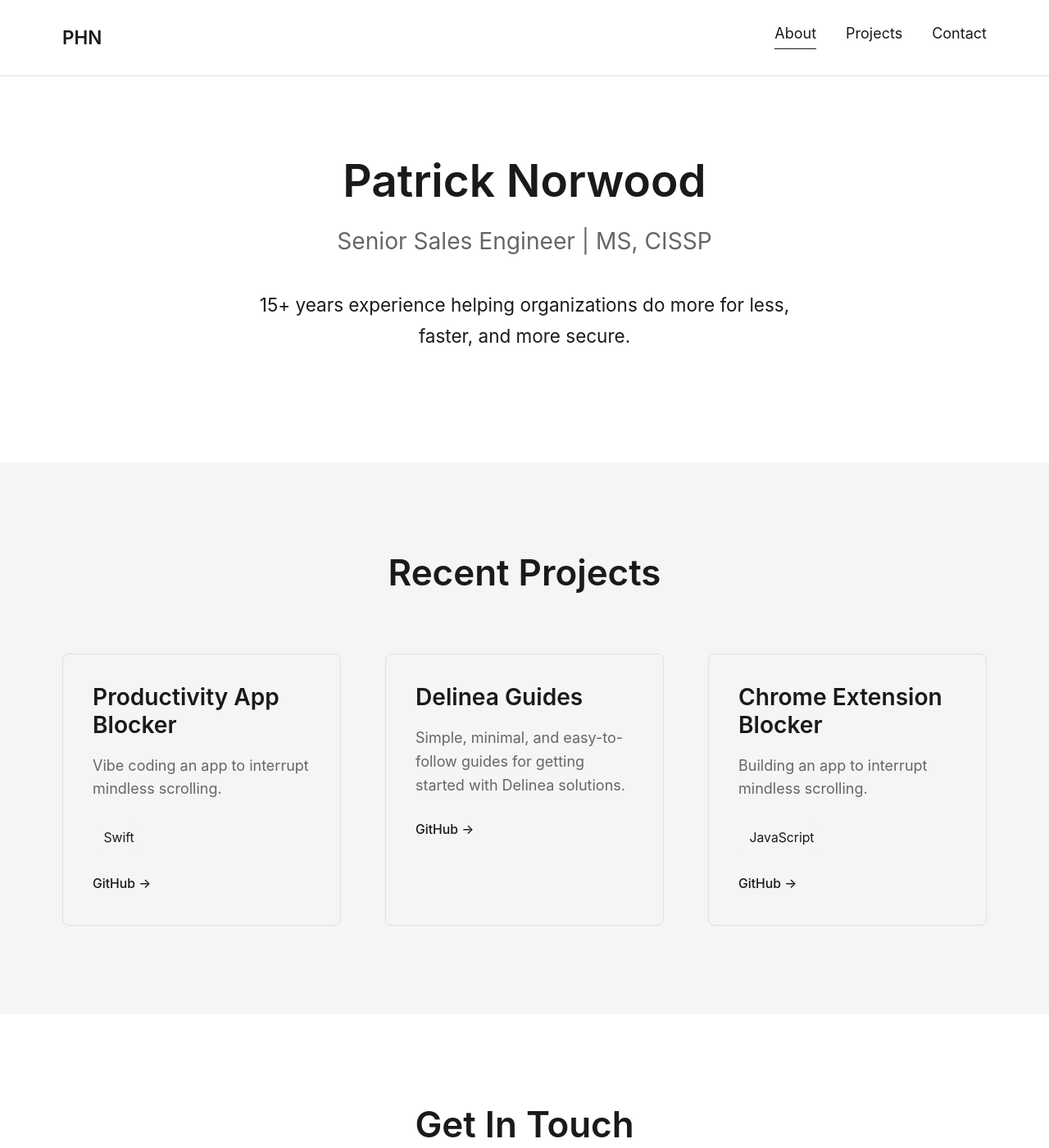
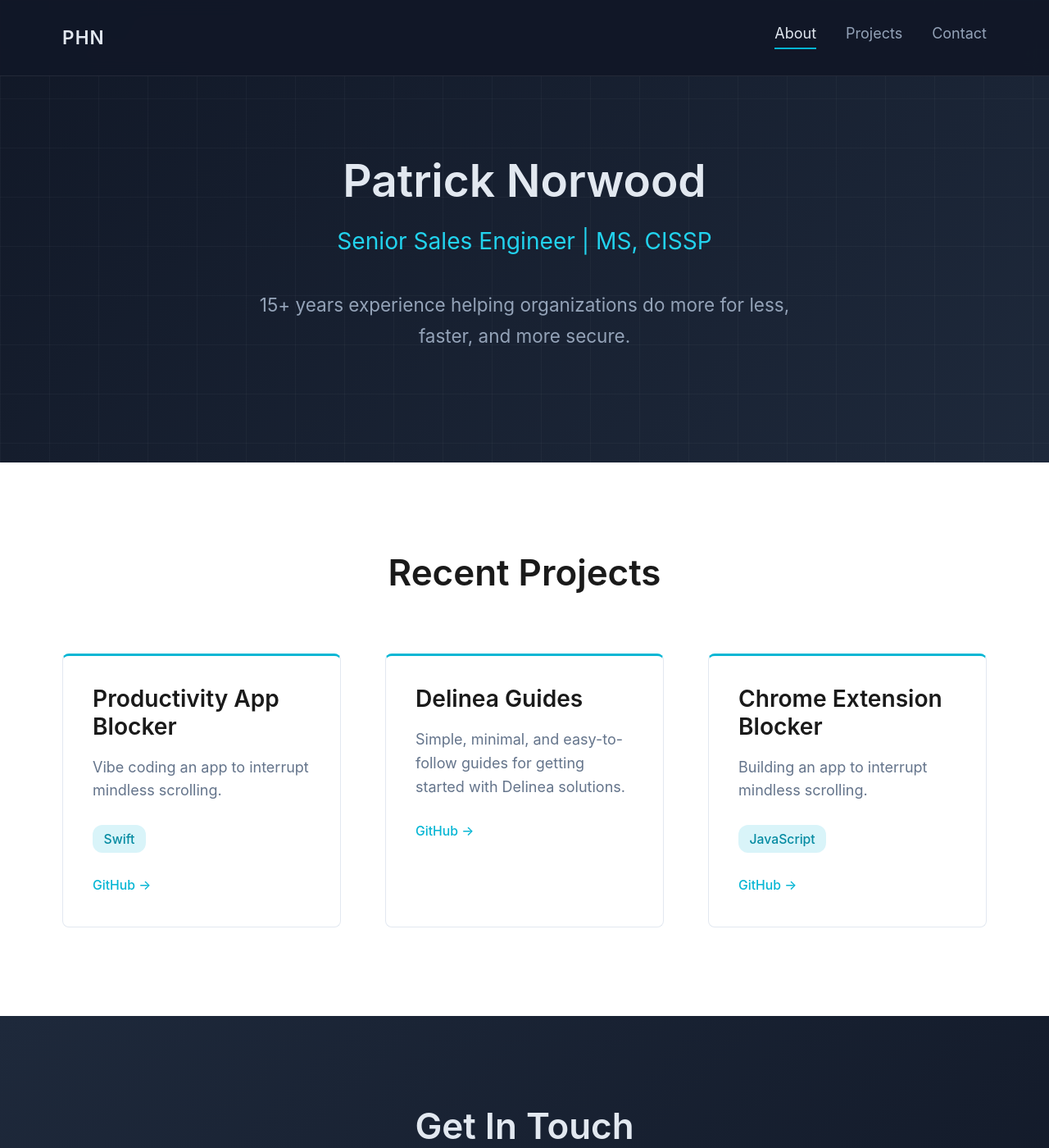
Before and after one commit to phnorwood/phnorwood.github.io, a Jekyll site: the page built from index.html, in a window 1280 px wide and 1400 px high. Shown: the whole window at 82% size. Built offline with Jekyll 4.4.1, drawn with Linux system fonts in a browser that asks for light colours; the list of posts is cut into pages by our own code.

Commit message:
Redesign site with dark navy/cyan color scheme, add GitHub projects, and re-enable Projects nav.

```diff
--- a/_sass/_base.scss
+++ b/_sass/_base.scss
@@ -42,14 +42,14 @@ p {
 }
 
 a {
-  color: $color-text;
+  color: $color-accent;
   text-decoration: none;
-  border-bottom: 1px solid $color-border;
-  transition: border-color $transition-base;
+  border-bottom: 1px solid transparent;
+  transition: border-color $transition-base, color $transition-base;
 
   &:hover,
   &:focus {
-    border-bottom-color: $color-text;
+    border-bottom-color: $color-accent;
   }
 }
 
--- a/_sass/_layout.scss
+++ b/_sass/_layout.scss
@@ -12,10 +12,6 @@ main {
 
 section {
   padding: $space-3xl 0;
-
-  &:nth-child(even) {
-    background-color: $color-background-alt;
-  }
 }
 
 // Grid System
--- a/_sass/_navigation.scss
+++ b/_sass/_navigation.scss
@@ -4,9 +4,9 @@
   top: 0;
   left: 0;
   right: 0;
-  background-color: rgba(255, 255, 255, 0.95);
+  background-color: rgba($color-dark, 0.95);
   backdrop-filter: blur(10px);
-  border-bottom: 1px solid $color-border;
+  border-bottom: 1px solid rgba(255, 255, 255, 0.08);
   z-index: 1000;
 }
 
@@ -22,10 +22,13 @@
 .nav-logo {
   font-size: $font-size-lg;
   font-weight: 600;
+  color: $color-text-on-dark;
   border: none;
+  letter-spacing: 0.05em;
 
   &:hover {
     border: none;
+    color: $color-accent-light;
   }
 }
 
@@ -42,7 +45,7 @@
     display: block;
     width: 24px;
     height: 2px;
-    background-color: $color-text;
+    background-color: $color-text-on-dark;
     transition: all $transition-base;
   }
 }
@@ -57,6 +60,8 @@
     border: none;
     padding: $space-xs 0;
     position: relative;
+    color: $color-text-on-dark-muted;
+    transition: color $transition-base;
 
     &::after {
       content: '';
@@ -64,9 +69,14 @@
       bottom: 0;
       left: 0;
       width: 0;
-      height: 1px;
-      background-color: $color-text;
+      height: 2px;
+      background-color: $color-accent;
       transition: width $transition-base;
+    }
+
+    &:hover,
+    &.active {
+      color: $color-text-on-dark;
     }
 
     &:hover::after,
@@ -88,8 +98,8 @@
     left: 0;
     right: 0;
     flex-direction: column;
-    background-color: $color-background;
-    border-bottom: 1px solid $color-border;
+    background-color: $color-dark;
+    border-bottom: 1px solid rgba(255, 255, 255, 0.08);
     padding: $space-md $container-padding;
     gap: $space-md;
     display: none;
--- a/_sass/_sections.scss
+++ b/_sass/_sections.scss
@@ -4,15 +4,34 @@
 .hero {
   padding: calc($space-3xl + 80px) 0 $space-3xl;
   text-align: center;
+  background: linear-gradient(135deg, $color-dark 0%, $color-dark-mid 100%);
+  color: $color-text-on-dark;
+  position: relative;
+  overflow: hidden;
+
+  // Subtle grid pattern overlay
+  &::before {
+    content: '';
+    position: absolute;
+    inset: 0;
+    background-image:
+      linear-gradient(rgba(255,255,255,0.03) 1px, transparent 1px),
+      linear-gradient(90deg, rgba(255,255,255,0.03) 1px, transparent 1px);
+    background-size: 60px 60px;
+    pointer-events: none;
+  }
 
   h1 {
     margin-bottom: $space-sm;
+    color: $color-text-on-dark;
+    position: relative;
   }
 
   .tagline {
     font-size: $font-size-xl;
-    color: $color-text-light;
+    color: $color-accent-light;
     margin-bottom: $space-lg;
+    position: relative;
   }
 
   .bio {
@@ -20,11 +39,15 @@
     margin: 0 auto;
     font-size: $font-size-lg;
     line-height: 1.7;
+    color: $color-text-on-dark-muted;
+    position: relative;
   }
 }
 
 // Projects Section
 .section-projects {
+  background-color: $color-background;
+
   h2 {
     text-align: center;
     margin-bottom: $space-2xl;
@@ -38,14 +61,16 @@
 }
 
 .project-card {
+  background: $color-background;
   border: 1px solid $color-border;
   border-radius: 8px;
   overflow: hidden;
   transition: transform $transition-base, box-shadow $transition-base;
+  border-top: 3px solid $color-accent;
 
   &:hover {
     transform: translateY(-4px);
-    box-shadow: 0 8px 24px rgba(0, 0, 0, 0.1);
+    box-shadow: 0 12px 32px rgba(6, 182, 212, 0.12), 0 4px 12px rgba(0, 0, 0, 0.06);
   }
 
   .project-image {
@@ -84,9 +109,10 @@
     .tag {
       font-size: $font-size-sm;
       padding: 0.25rem 0.75rem;
-      background-color: $color-background-alt;
+      background-color: $color-accent-glow;
+      color: darken($color-accent, 10%);
       border-radius: 12px;
-      color: $color-text;
+      font-weight: 500;
     }
   }
 
@@ -97,10 +123,11 @@
     a {
       font-size: $font-size-sm;
       font-weight: 500;
+      color: $color-accent;
       border-bottom: 1px solid transparent;
 
       &:hover {
-        border-bottom-color: $color-text;
+        border-bottom-color: $color-accent;
       }
     }
   }
@@ -118,6 +145,7 @@
     text-align: center;
     margin-top: $space-xl;
     font-weight: 500;
+    color: $color-accent;
   }
 }
 
@@ -162,20 +190,24 @@
   .read-more {
     font-size: $font-size-sm;
     font-weight: 500;
+    color: $color-accent;
   }
 }
 
 // Contact Section
 .section-contact {
   text-align: center;
+  background: linear-gradient(135deg, $color-dark-mid 0%, $color-dark 100%);
+  color: $color-text-on-dark;
 
   h2 {
     margin-bottom: $space-md;
+    color: $color-text-on-dark;
   }
 
   p {
     font-size: $font-size-lg;
-    color: $color-text-light;
+    color: $color-text-on-dark-muted;
     margin-bottom: $space-xl;
     max-width: 600px;
     margin-left: auto;
@@ -193,10 +225,12 @@
       border: none;
       padding: $space-sm;
       border-radius: 50%;
-      transition: background-color $transition-base;
+      color: $color-text-on-dark-muted;
+      transition: background-color $transition-base, color $transition-base;
 
       &:hover {
-        background-color: $color-background-alt;
+        background-color: rgba(255, 255, 255, 0.1);
+        color: $color-accent-light;
       }
 
       svg {
@@ -279,7 +313,8 @@
 
       .category {
         padding: 0.25rem 0.75rem;
-        background-color: $color-background-alt;
+        background-color: $color-accent-glow;
+        color: darken($color-accent, 10%);
         border-radius: 12px;
       }
     }
@@ -328,8 +363,8 @@
 // Footer
 .site-footer {
   padding: $space-2xl 0;
-  border-top: 1px solid $color-border;
-  background-color: $color-background-alt;
+  border-top: 1px solid rgba(255, 255, 255, 0.08);
+  background-color: $color-dark;
 
   .footer-content {
     display: flex;
@@ -339,7 +374,7 @@
 
   .footer-copyright {
     font-size: $font-size-sm;
-    color: $color-text-light;
+    color: $color-text-on-dark-muted;
     margin: 0;
   }
 
@@ -351,10 +386,12 @@
       border: none;
       padding: $space-xs;
       border-radius: 50%;
-      transition: background-color $transition-base;
+      color: $color-text-on-dark-muted;
+      transition: background-color $transition-base, color $transition-base;
 
       &:hover {
-        background-color: $color-background;
+        background-color: rgba(255, 255, 255, 0.1);
+        color: $color-accent-light;
       }
 
       svg {
--- a/_sass/_variables.scss
+++ b/_sass/_variables.scss
@@ -1,9 +1,18 @@
-// Monochrome Color Palette
+// Color Palette
+$color-dark: #111827;
+$color-dark-mid: #1e293b;
 $color-text: #1a1a1a;
-$color-text-light: #666666;
-$color-border: #e0e0e0;
+$color-text-light: #64748b;
+$color-text-on-dark: #e2e8f0;
+$color-text-on-dark-muted: #94a3b8;
+$color-border: #e2e8f0;
 $color-background: #ffffff;
-$color-background-alt: #f5f5f5;
+$color-background-alt: #f0f9ff;
+
+// Accent
+$color-accent: #06b6d4;
+$color-accent-light: #22d3ee;
+$color-accent-glow: rgba(6, 182, 212, 0.15);
 
 // Typography
 $font-family-base: -apple-system, BlinkMacSystemFont, "Segoe UI", Roboto, Oxygen-Sans, Ubuntu, Cantarell, "Helvetica Neue", sans-serif;
```
